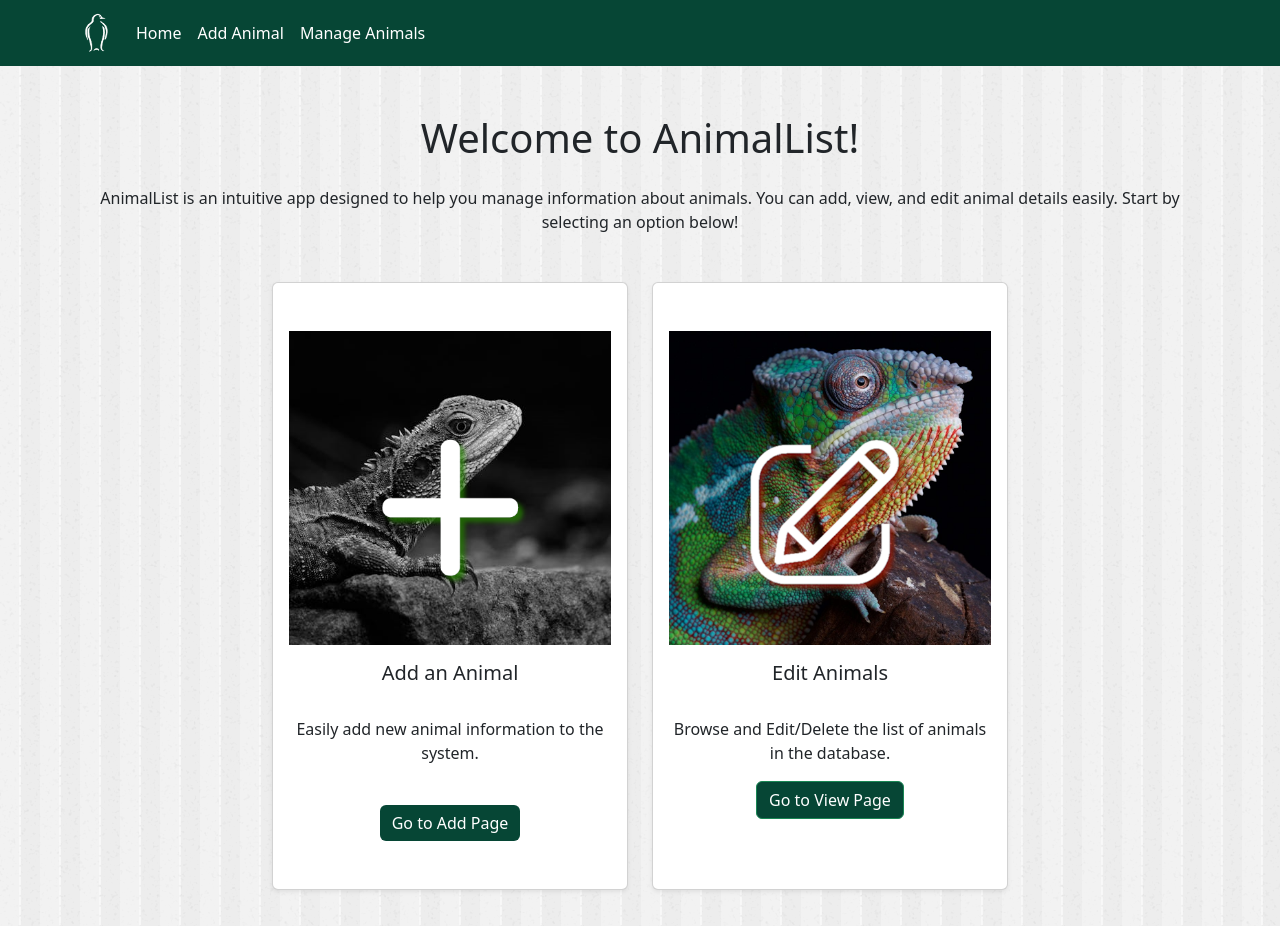
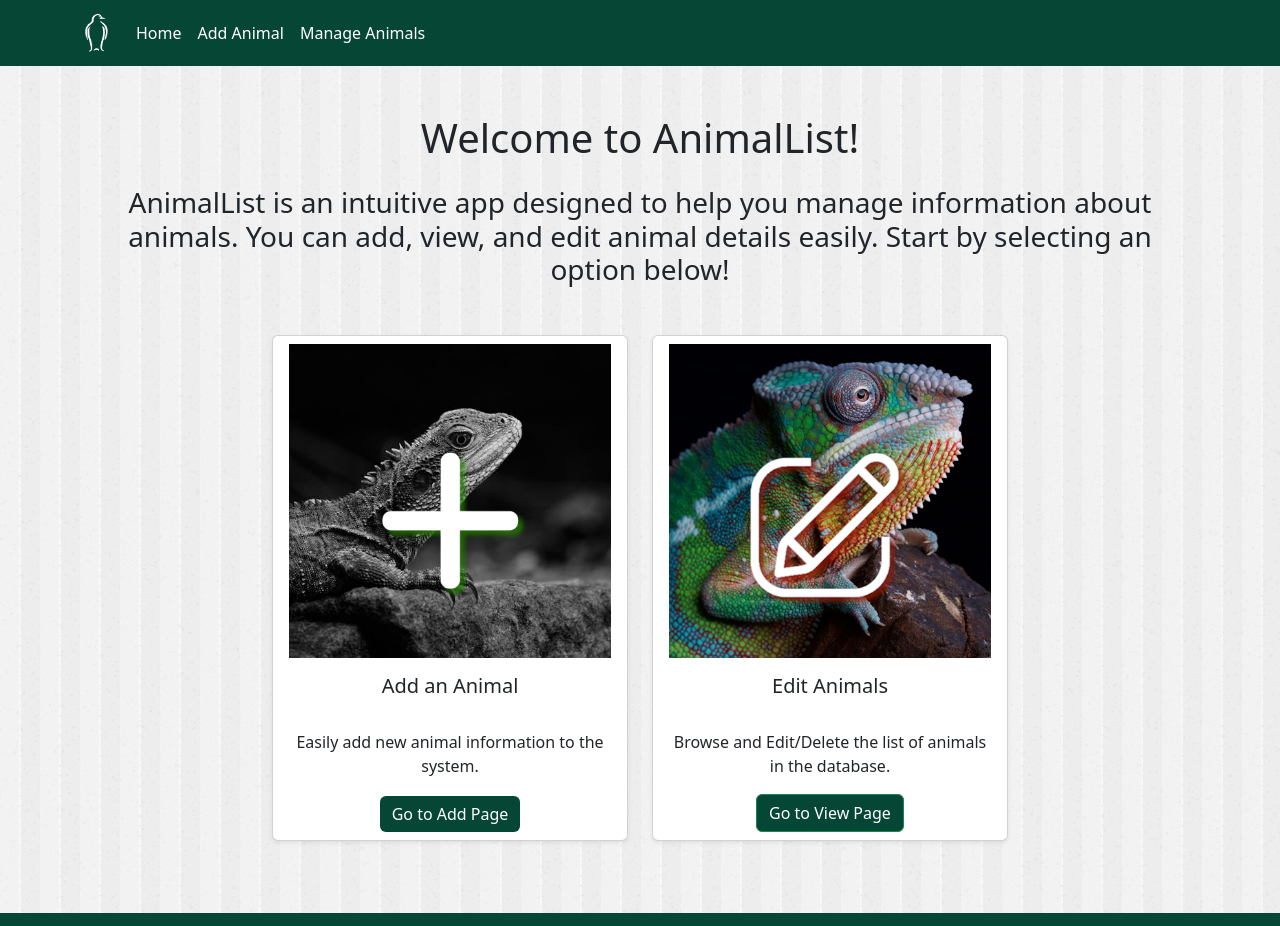
Before and after one commit to PaTTTeX/Animal-App, a React (Create React App) app in the folder my-app/: page / in a window 1280 px wide. Shown: the top 926 px of the page. Built offline with nearby package versions, Linux system fonts and the light colour scheme; the HTML template or start-up script is replaced by a standard one.

Commit message:
Refactor Content, NavBar, and View components: improve layout, and mostly Comments

```diff
--- a/my-app/src/Components/Content.js
+++ b/my-app/src/Components/Content.js
@@ -7,15 +7,15 @@ function Content() {
   return (
     <div className="container py-5">
       <h1 className="mb-4 text-center">Welcome to AnimalList!</h1>
-      <p className="text-center mb-5">
+      <h3 className="text-center mb-5">
         AnimalList is an intuitive app designed to help you manage information about animals. You can add, view, and edit animal details easily. Start by selecting an option below!
-      </p>
+      </h3>
 
       <div className="row justify-content-center">
-        {/* Card 1: Add Animal */}
+        {/* Card for adding an animal */}
         <div className="col-md-4 mb-4 d-flex">
           <div className="card shadow-sm text-center flex-fill">
-            <div className="card-body py-5">
+            <div className="card-body d-flex flex-column py-2">
               <img
                 src={addImage}
                 alt="Add Animal"
@@ -24,18 +24,19 @@ function Content() {
               />
               <h5 className="card-title">Add an Animal</h5><br />
               <p className="card-text">Easily add new animal information to the system.</p>
-              <br />
+              <div className="mt-auto"> {/* Button at the bottom of the card */}
                 <Link to="/add" className="btn btn-primary">
                   Go to Add Page
                 </Link>
               </div>
             </div>
           </div>
+        </div>
 
-        {/* Card 2: Edit Animals */}
+        {/* Card for editing animals */}
         <div className="col-md-4 mb-4 d-flex">
           <div className="card shadow-sm text-center flex-fill">
-            <div className="card-body py-5">
+            <div className="card-body d-flex flex-column py-2">
               <img
                 src={viewImage}
                 alt="Edit Animals"
@@ -44,9 +45,11 @@ function Content() {
               />
               <h5 className="card-title">Edit Animals</h5><br />
               <p className="card-text">Browse and Edit/Delete the list of animals in the database.</p>
+              <div className="mt-auto"> {/* Button at the bottom of the card */}
                 <Link to="/view" className="btn btn-success">
                   Go to View Page
                 </Link>
+              </div>
             </div>
           </div>
         </div>
--- a/my-app/src/Components/NavBar.js
+++ b/my-app/src/Components/NavBar.js
@@ -5,16 +5,16 @@ import 'bootstrap/dist/css/bootstrap.min.css';
 import Logo from '../Photos/Logo.png';
 import '../App.css';
 
-
-
 const NavBar = () => {
     return (
         <Navbar className="navbar navbar-dark-green" variant="dark" expand="lg">
             <Container>
+                {/* Brand logo */}
                 <Navbar.Brand href="/">
-                    <img height="40px" width="30px" src={Logo}></img>
+                    <img height="40px" width="30px" src={Logo} alt="Logo"></img>
                 </Navbar.Brand>
                 <Nav className="me-auto">
+                    {/* Navigation links */}
                     <Nav.Link href="/">Home</Nav.Link>
                     <Nav.Link href="/add">Add Animal</Nav.Link>
                     <Nav.Link href="/view">Manage Animals</Nav.Link>
--- a/my-app/src/Pages/View.js
+++ b/my-app/src/Pages/View.js
@@ -3,29 +3,33 @@ import { useEffect, useState } from "react";
 import axios from "axios";
 
 const View = () => {
+  // State to store fetched animals
   const [animals, setAnimals] = useState([]);
 
+  // Function to reload animal data from the server
   const ReloadData = () => {
     console.log("Reloading animal data...");
     axios.get("http://localhost:4000/api/animals")
       .then((response) => {
         console.log("Fetched animals:", response.data.animals);
-        setAnimals(response.data.animals);
+        setAnimals(response.data.animals);  // Update state with fetched animals
       })
       .catch((error) => {
-        console.error("Error fetching animals:", error);
+        console.error("Error fetching animals:", error);  // Log any errors
       });
   };
 
+  // Use effect to fetch data on component mount
   useEffect(() => {
     ReloadData();
-  }, []);
+  }, []);  // Empty dependency array ensures it runs only once on mount
 
   return (
     <div className="container min-width: 100%;" class="Home-Container">
       <div className="row justify-content-center width: 100%;" style={{ width: "100%" }}>
         <div className="col-md-8 text-center" style={{ margin: "1rem" }}>
           <h3>Animal List</h3>
+          {/* Render the list of animals */}
           <Animals myAnimals={animals} ReloadData={ReloadData} />
         </div>
       </div>
```
Lines whose indentation alone changed are shown as unchanged.
